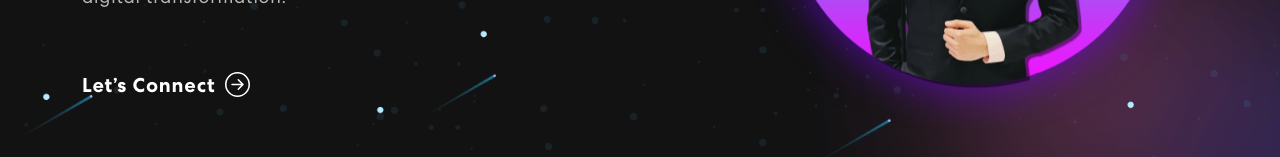
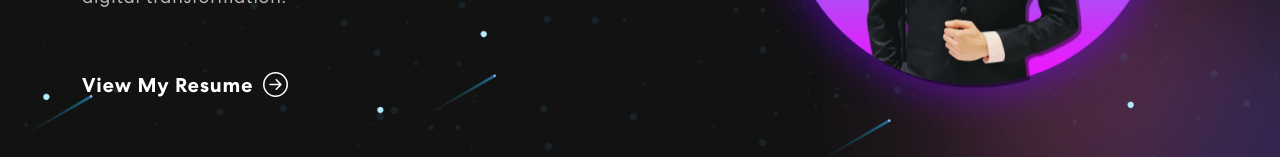
Before and after one commit to ChinmayJoshi98/personal-portfolio, a React (Create React App) app: page / in a window 1280 px wide. Shown: the part 597-754 px from the top of the page. Built offline with nearby package versions, Linux system fonts and the light colour scheme; no server answers.

Commit message:
resme added

```diff
--- a/src/components/Banner.js
+++ b/src/components/Banner.js
@@ -46,6 +46,14 @@ export const Banner = () => {
     }
   }
 
+  const handleResumeClick = () => {
+    window.open(
+      "https://drive.google.com/file/d/1MNpmAFaTyplWQCxqXLBl9gm8F0SmSkGc/view?usp=drive_link",
+      "_blank",
+      "noopener,noreferrer"
+    );
+  }
+
   return (
     <section className="banner" id="home">
       <Container>
@@ -64,22 +72,24 @@ export const Banner = () => {
                   <p>
                     Always striving to be my best, I develop high-impact full-stack solutions and deliver cutting-edge MuleSoft integrations that fuel digital transformation.
                   </p>
-                <button onClick={() => console.log('Let’s Connect clicked')}>
-                  Let’s Connect <ArrowRightCircle size={25} />
+                  <button onClick={handleResumeClick}>
+                    View My Resume <ArrowRightCircle size={25} />
                   </button>
-              </div>}
+                </div>
+              }
             </TrackVisibility>
           </Col>
           <Col xs={12} md={6} xl={5}>
             <TrackVisibility>
               {({ isVisible }) =>
                 <div className={isVisible ? "animate__animated animate__zoomIn" : ""}>
-                  <img src={myImage} alt="Header Img"/>
-                </div>}
+                  <img src={myImage} alt="Header Img" />
+                </div>
+              }
             </TrackVisibility>
           </Col>
         </Row>
       </Container>
     </section>
-  )
+  );
 }
```
Lines whose indentation alone changed are shown as unchanged.
